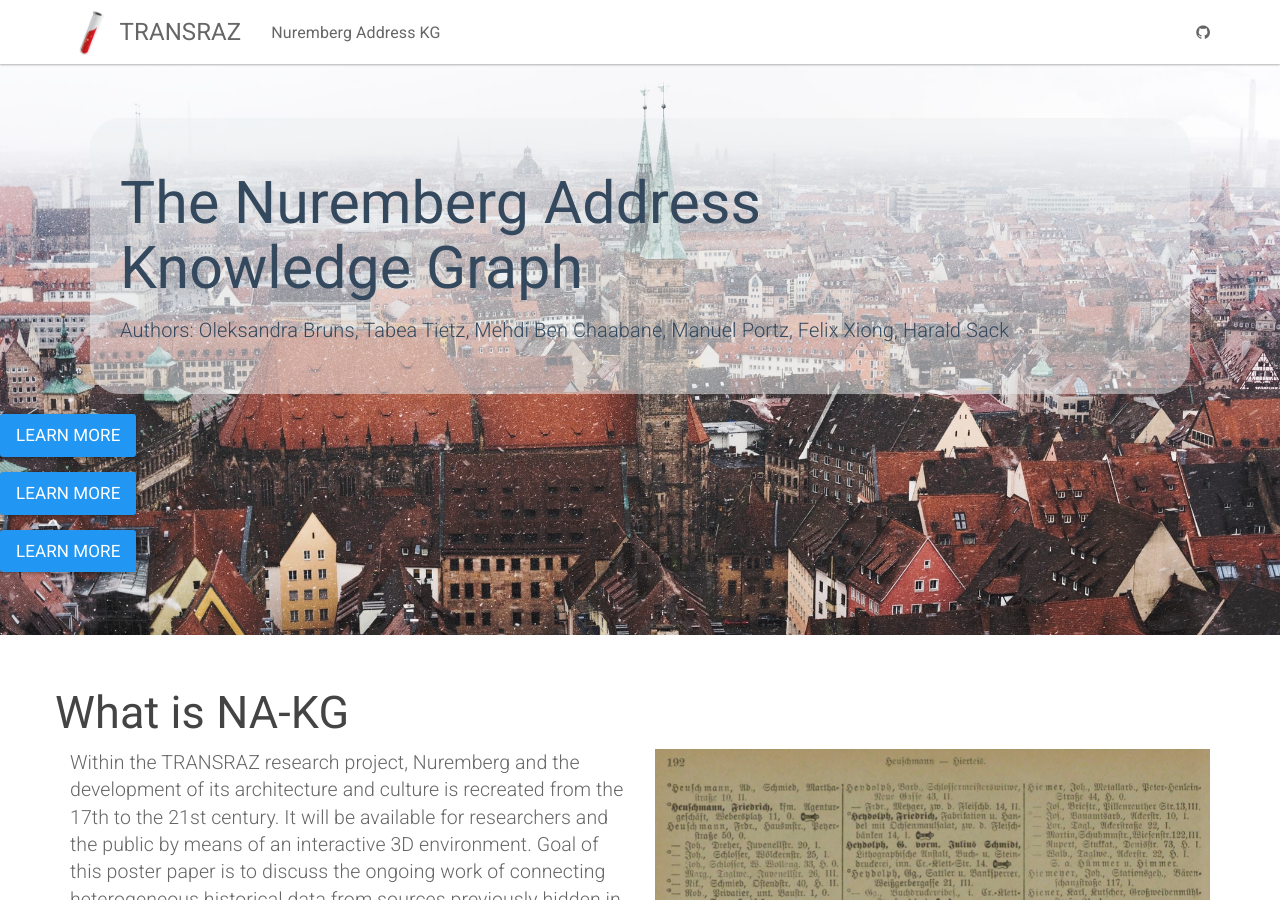
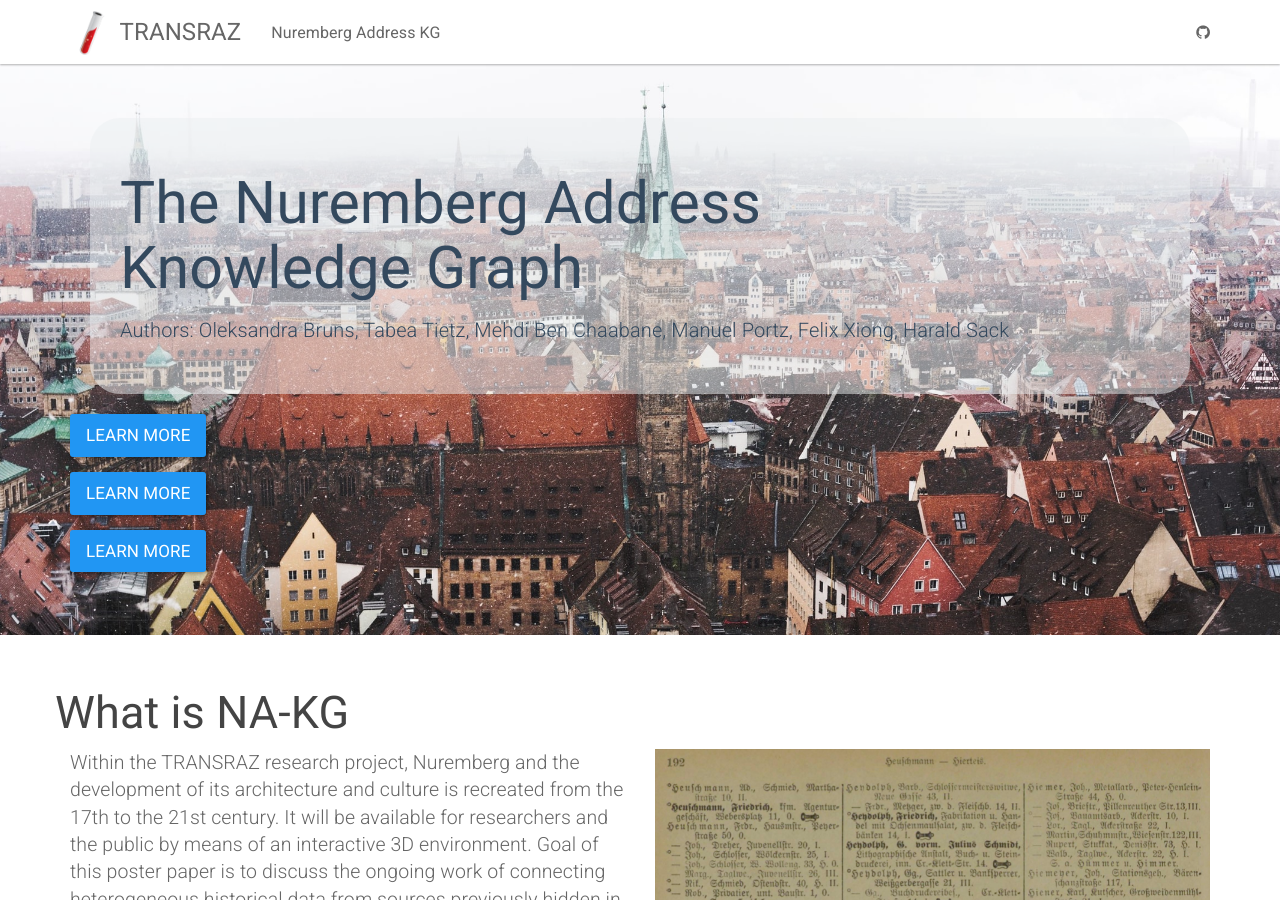
Before and after one commit to ISE-FIZKarlsruhe/Transraz, a Jekyll site: the page built from NA-KG.html, in a window 1280 px wide and 900 px high. Built offline with Jekyll 4.4.1, drawn with Linux system fonts in a browser that asks for light colours.

Commit message:
Update NA-KG.html

```diff
--- a/NA-KG.html
+++ b/NA-KG.html
@@ -8,11 +8,11 @@ layout: default
         <h1>The Nuremberg Address <br> Knowledge Graph</h1>
         <p>Authors: Oleksandra Bruns, Tabea Tietz, Mehdi Ben Chaabane, Manuel Portz, Felix Xiong, Harald Sack</p>
         </div>
-    </div>
-    <div class="btn-group">
+        <div class="btn-group">
         <p><a class="btn btn-primary btn-lg" href="{{ "/docs/home/" | relative_url }}" role="button">Learn more</a></p>
         <p><a class="btn btn-primary btn-lg" href="{{ "/docs/home/" | relative_url }}" role="button">Learn more</a></p>
         <p><a class="btn btn-primary btn-lg" href="{{ "/docs/home/" | relative_url }}" role="button">Learn more</a></p>
+    </div>
     </div>
 </div>
 
```
